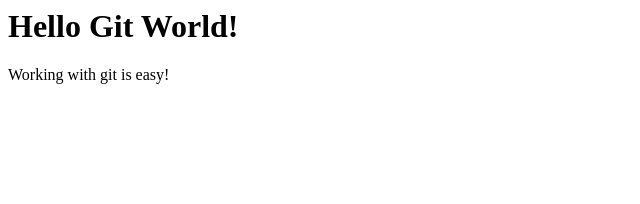
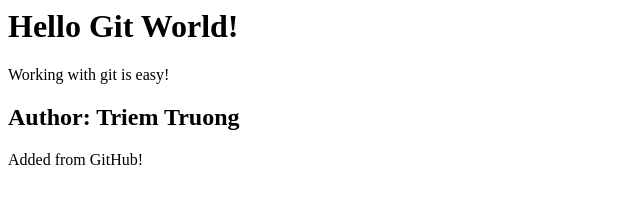
Before and after one commit to triemt/GitGithubMasterclass, a plain HTML site: page index.html in a window 1280 px wide. Shown: the whole page, without its empty margins (0-640 px from the left). Drawn offline with Linux system fonts and the light colour scheme.

Commit message:
Update index.html
Add some code from GitHub

```diff
--- a/index.html
+++ b/index.html
@@ -3,3 +3,11 @@
 <div>
         <p>Working with git is easy!</p>
 </div>
+
+<div>
+        <h2>Author: Triem Truong</h2>
+</div>
+
+<div>
+        <p>Added from GitHub!</p>
+</div>
```
